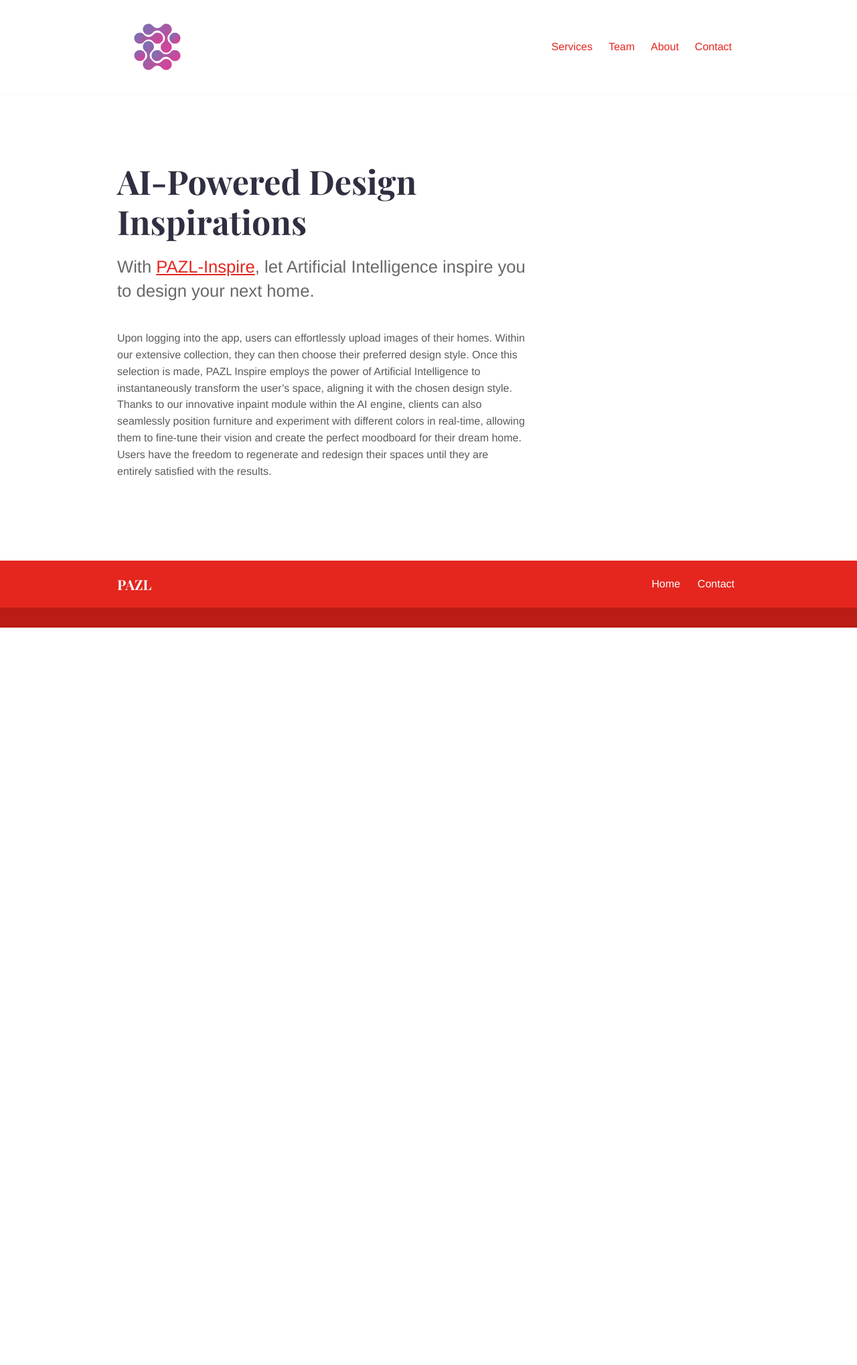
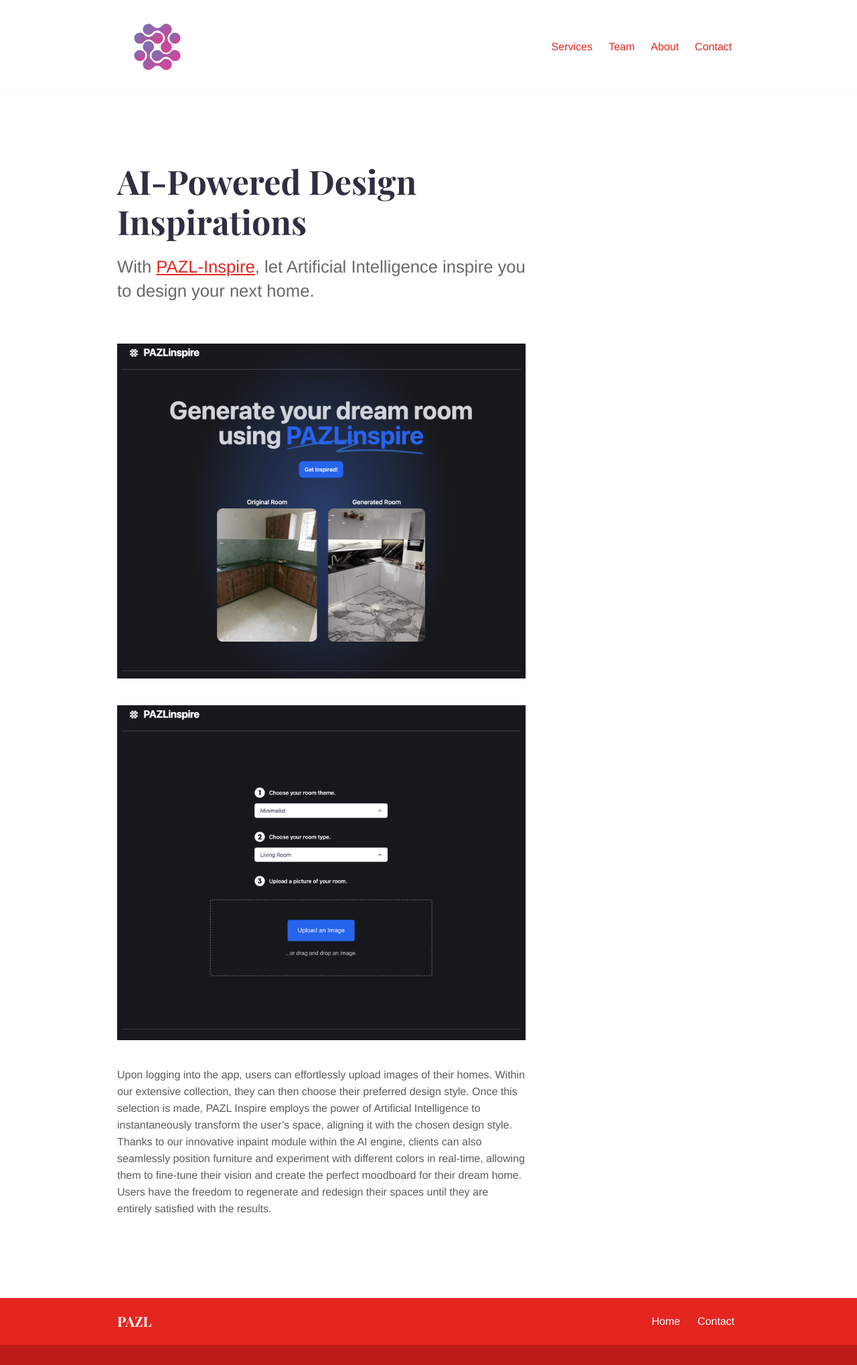
Before and after one commit to pazlindia/pazlinda.github.io, a Jekyll site: the page built from _services/inspire.md, in a window 1280 px wide. Shown: the whole page at 67% size. Built offline with Jekyll 4.4.1, drawn with Linux system fonts in a browser that asks for light colours; before the commit the page ends 937 px from its top, so only the background shows below that.

Commit message:
add inspire screenshots
Signed-off-by: Raghu Raja <raghu.pazl@protonmail.com>

```diff
--- a/_services/inspire.md
+++ b/_services/inspire.md
@@ -7,6 +7,9 @@ weight: 1
 
 With [PAZL-Inspire](https://inspire.pazl.in/), let Artificial Intelligence
 inspire you to design your next home.
+
+![PAZLInspire](/images/services/inspire-screenshot-1.png)
+![PAZLInspire](/images/services/inspire-screenshot-2.png)
 
 Upon logging into the app, users can effortlessly upload images of their homes.
 Within our extensive collection, they can then choose their preferred design
```
Also changed, not shown: images/services/inspire-screenshot-1.png (added), images/services/inspire-screenshot-2.png (added).
